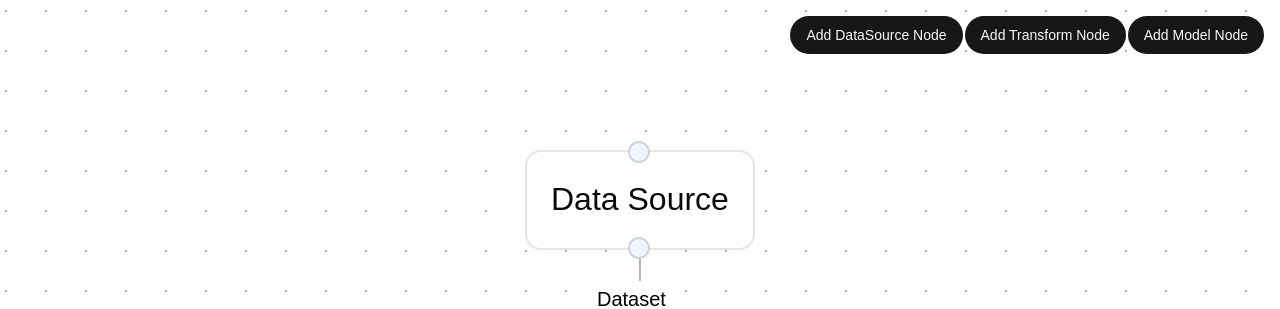
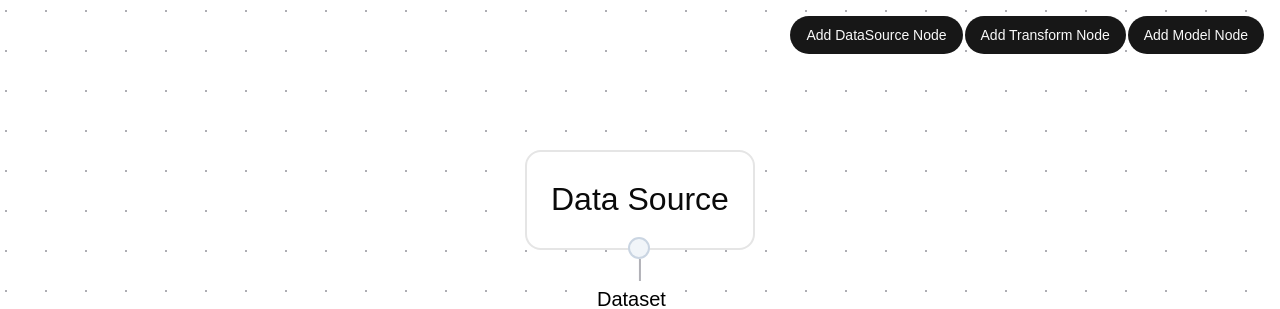
Before and after one commit to searleb/digilab-flow, a React (Vite) app: page / in a window 1280 px wide. Shown: the top 309 px of the page. Built offline with nearby package versions, Linux system fonts and the light colour scheme.

Commit message:
fix: refactor SimpleNode to conditionally render handles based on node type

```diff
--- a/src/components/SimpleNode.tsx
+++ b/src/components/SimpleNode.tsx
@@ -7,20 +7,25 @@ import {
 import { BaseNode, BaseNodeContent } from "./base-node";
 import type { NodeData } from "../types";
 import { BaseHandle } from "./base-handle";
+import { dataTypeInputsOutputs } from "../data/data-type-input-output";
 
 export const SimpleNode = (props: NodeProps<Node<NodeData>>) => {
+  const { data } = props;
   const connection = useConnection();
   const isInvalidConnection =
     connection.toNode?.id === props.id && !connection.isValid;
-
-  const { data } = props;
+  const nodeTypeHandles = dataTypeInputsOutputs[data.nodeType];
 
   return (
     <BaseNode className={isInvalidConnection ? "bg-red-600" : ""}>
       <BaseNodeContent>
-        <BaseHandle id="target-1" type="target" position={Position.Top} />
+        {"inputs" in nodeTypeHandles && (
+          <BaseHandle id="target-1" type="target" position={Position.Top} />
+        )}
         {data?.label}
-        <BaseHandle id="source-1" type="source" position={Position.Bottom} />
+        {"outputs" in nodeTypeHandles && (
+          <BaseHandle id="source-1" type="source" position={Position.Bottom} />
+        )}
       </BaseNodeContent>
     </BaseNode>
   );
```
